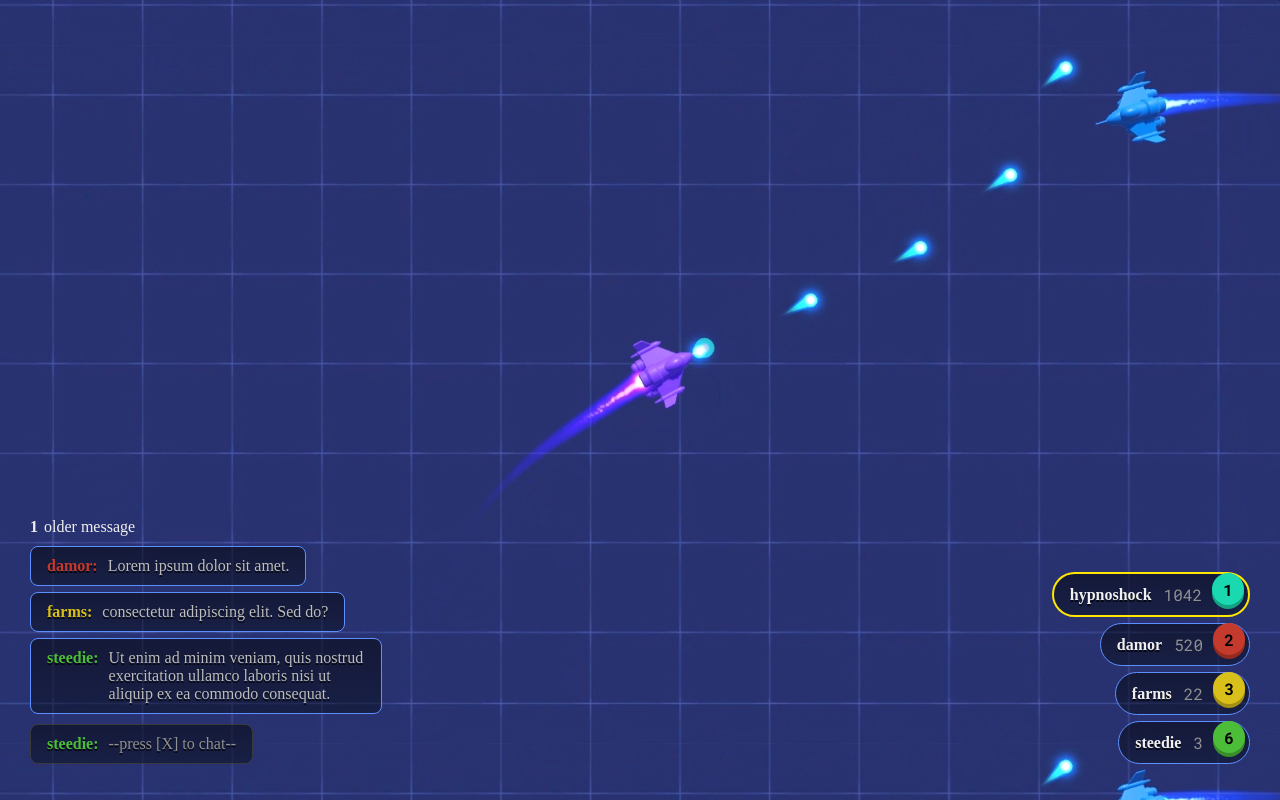
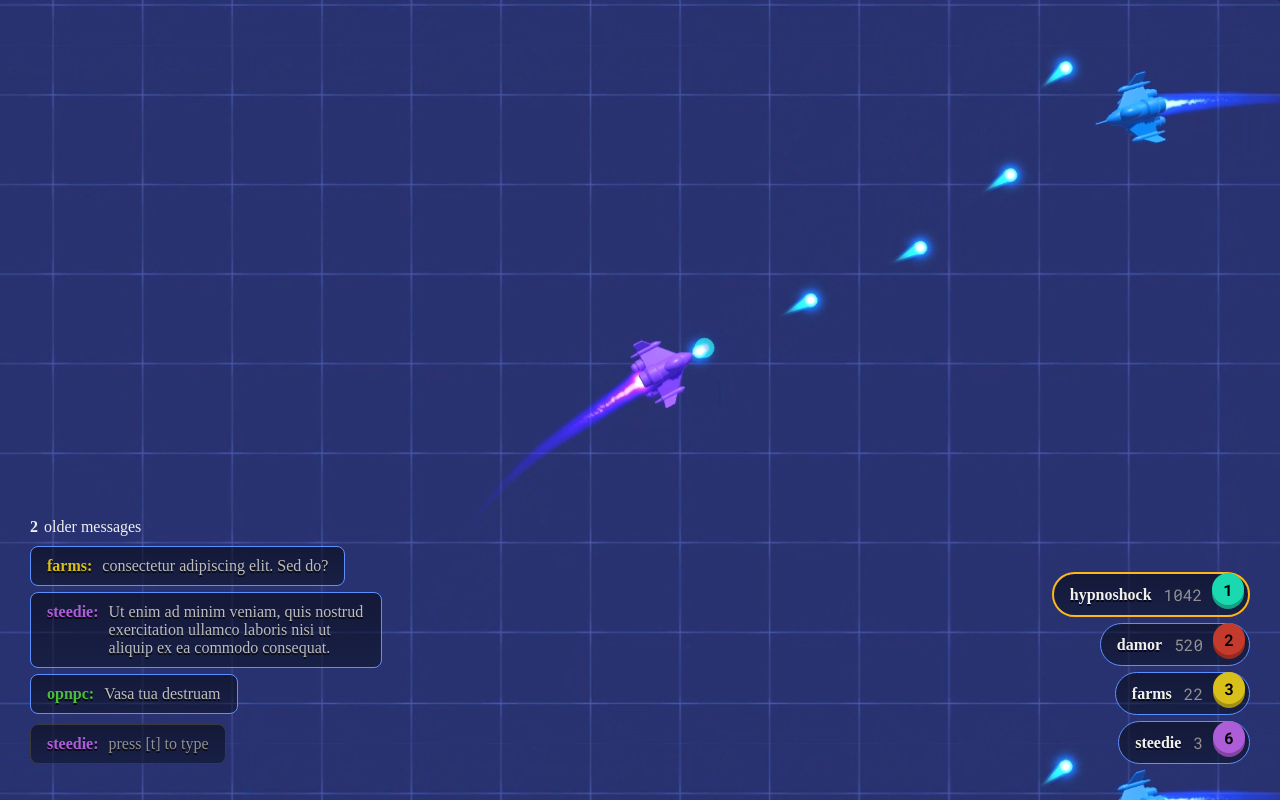
Before and after one commit to Steedie/substream-ui, a React (Vite) app: page / in a window 1280 px wide. Built offline with nearby package versions, Linux system fonts and the light colour scheme; a web font is replaced by a local one.

Commit message:
param to toggle typing & effects

```diff
--- a/src/App.tsx
+++ b/src/App.tsx
@@ -16,13 +16,31 @@ function Msg(props: { user: string; message: string; color: string }) {
   );
 }
 
-function MsgInput(props: { user: string; message: string; color: string }) {
+function MsgInput(props: {
+  user: string;
+  message: string;
+  color: string;
+  typing?: boolean;
+}) {
+  const containerClass = props.typing
+    ? "chat-message-container chat-message-container-prompt chat-message-container-glow"
+    : "chat-message-container chat-message-container-prompt";
   return (
-    <div className="chat-message-container chat-message-container-prompt">
+    <div className={containerClass}>
       <span className="chat-user" style={{ color: props.color }}>
         {props.user}:
       </span>
-      <span className="chat-message-prompt">{props.message}</span>
+      {props.typing ? (
+        <span className="chat-message-prompt">
+          <input
+            type="text"
+            className="chat-input"
+            placeholder="type here..."
+          />
+        </span>
+      ) : (
+        <span className="chat-message-prompt">{props.message}</span>
+      )}
     </div>
   );
 }
@@ -61,8 +79,9 @@ function MsgBox(props: { messages: ChatMessage[] }) {
       <MsgInput
         key={"chat-prompt"}
         user={"steedie"}
-        message={"--press [X] to chat--"}
-        color={"#4cbd39"}
+        message={"press [t] to type"}
+        color={"#ae5dd9"}
+        typing={false}
       />
     </div>
   );
--- a/src/Chat.css
+++ b/src/Chat.css
@@ -5,6 +5,7 @@
     left: 0;
     margin-bottom: 30px;
     margin-left: 30px;
+    cursor: default;
   }
 
   .chat-message-container {
@@ -21,9 +22,12 @@
 
   .chat-message-container-prompt{
     margin-top: 10px;
-
     border: 1px solid rgb(58, 58, 58);
   }
+
+  .chat-message-container-glow {
+    box-shadow: 0 0 4px rgba(92, 144, 255, 0.8), 0 0 4px rgba(92, 144, 255, 0.6), 0 0 4px rgba(92, 144, 255, 0.4);
+}
 
   .chat-user {
     font-weight: bold;
@@ -39,6 +43,7 @@
     word-break: break-word;
     white-space: pre-wrap;
     text-shadow: 0px 2px 0px rgba(0, 0, 0, 0.75);
+    cursor:auto;
   }
 
   .chat-message-prompt {
@@ -50,6 +55,19 @@
     text-shadow: 0px 2px 0px rgba(0, 0, 0, 0.75);
   }
 
+  .chat-input {
+    border: none;
+    outline: none;
+    background: transparent;
+    color: rgb(189, 189, 189);
+    font-size: 14px;
+    width: 100%;
+    padding: 0;
+    margin: 0;
+    box-sizing: border-box;
+    text-shadow: 0px 2px 0px rgba(0, 0, 0, 0.75);
+}
+
   .older-messages{
     color: rgb(240, 240, 240);
     margin-bottom: 10px;
--- a/src/Leaderboard.css
+++ b/src/Leaderboard.css
@@ -25,7 +25,7 @@
 .leaderboard-entry-leader {
     border: 2px solid rgb(92, 144, 255);
     border-radius: 42px;
-    animation: gold-gradient-border 1s infinite;
+    animation: gold-gradient-border 2s infinite;
 }
 
 @keyframes gold-gradient-border {
--- a/src/testData.ts
+++ b/src/testData.ts
@@ -7,7 +7,7 @@ const colors = [
     "#1a8cd9",
     "#d91a8c",
     "#1ad9b1",
-    "#b11ad9",
+    "#ae5dd9",
     "#d9b11a",
 ]
 
@@ -30,6 +30,11 @@ export const chatTestData1: ChatMessage[] = [
 {
     user: "steedie",
     message: "Ut enim ad minim veniam, quis nostrud exercitation ullamco laboris nisi ut aliquip ex ea commodo consequat.",
+    color: colors[6]
+},
+{
+    user: "opnpc",
+    message: "Vasa tua destruam",
     color: colors[2]
 },
 ]
@@ -38,7 +43,7 @@ export const scoreTestData1: Score[] = [
 {
     user: "steedie",
     score: 3,
-    color: colors[2],
+    color: colors[6],
     isMe: true
 },
 {
```
